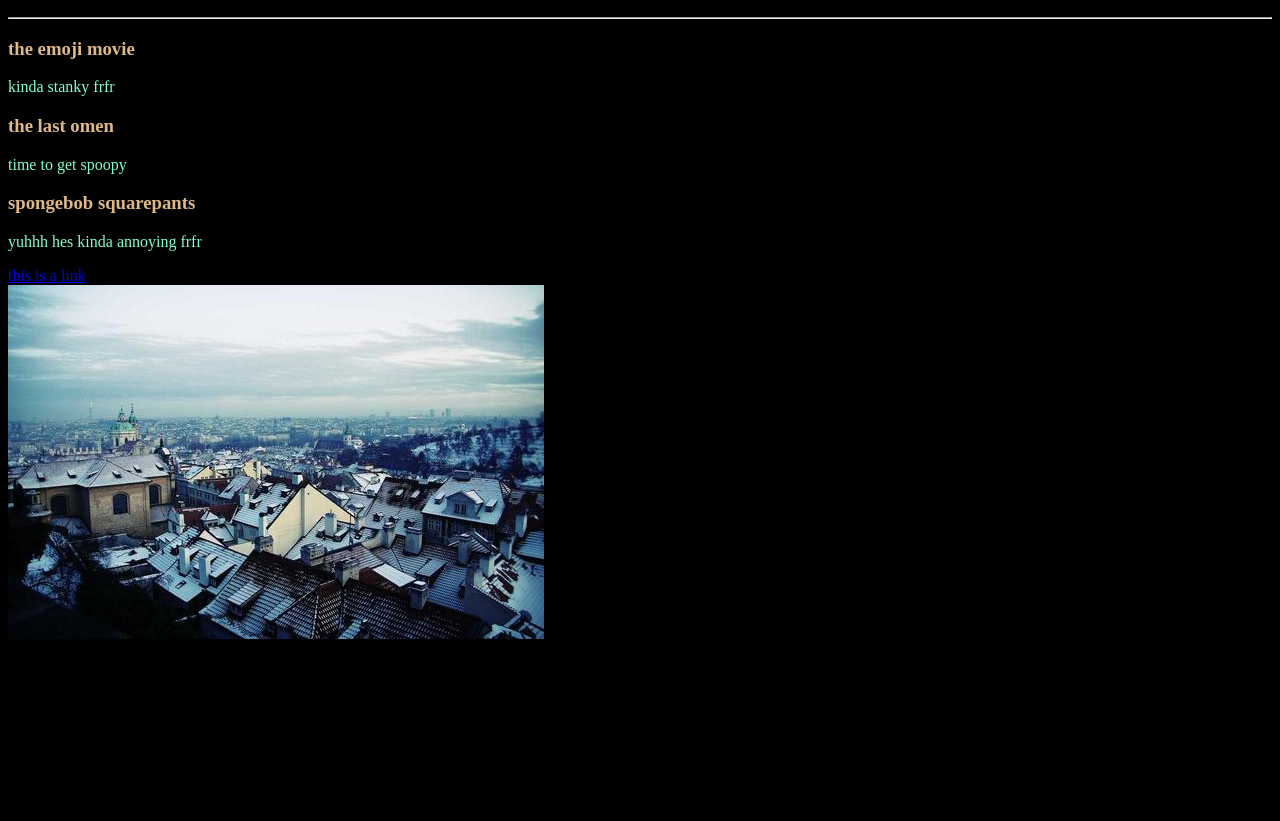
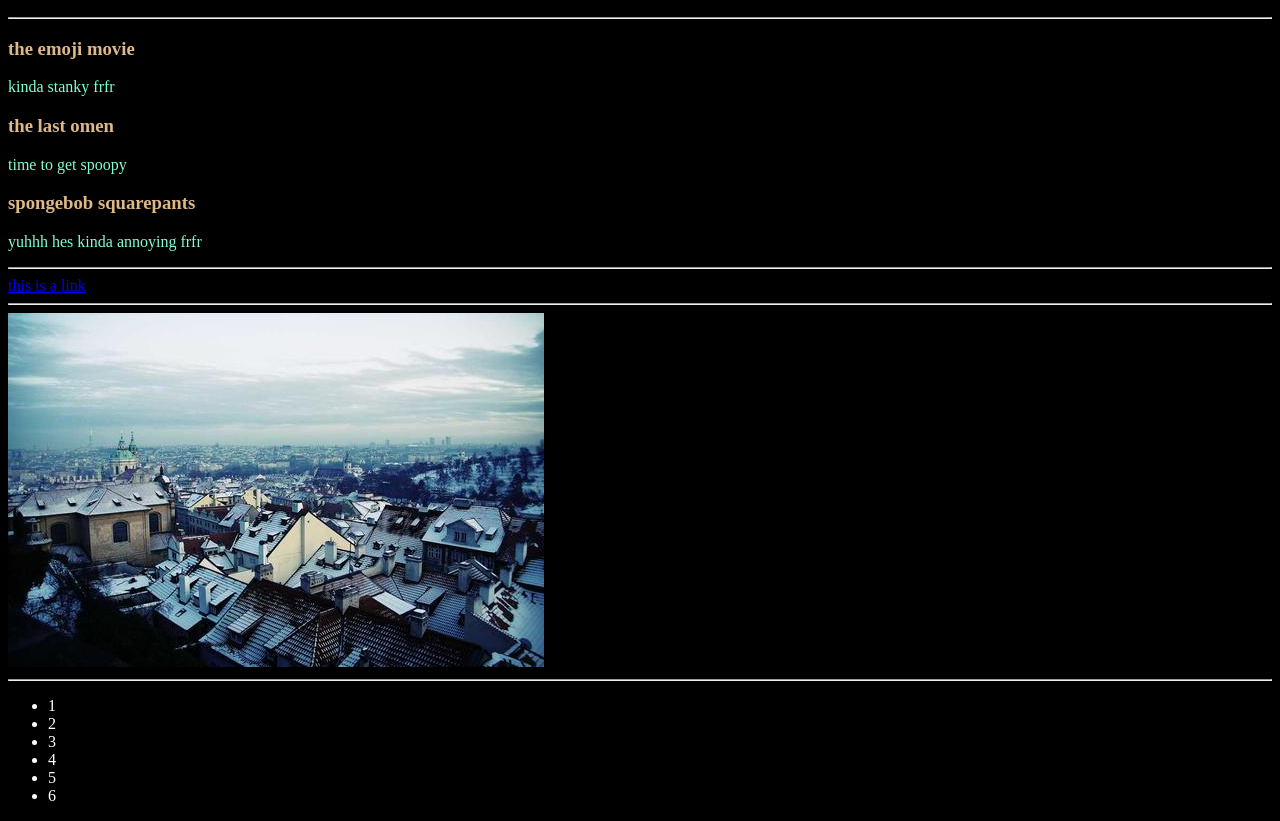
Before and after one commit to Irusuwu/learning-webdev, a plain HTML site: page index.html in a window 1280 px wide. Shown: the part 110-931 px from the top of the page. Before the commit the page ends 800 px from the top, so only its background shows below. Drawn offline with Linux system fonts and the light colour scheme.

Commit message:
added lists and horizontal rules

```diff
--- a/index.html
+++ b/index.html
@@ -17,9 +17,20 @@
     <p>time to get spoopy</p>
     <h3 class="movie-title">spongebob squarepants</h3>
     <p>yuhhh hes kinda annoying frfr</p>
+    <hr>
     <a href="https://google.com">this is a link</a>
     <br>
+    <hr>
     <img src="image.jpg" alt="city">
     </div>
-    </body>
+    <hr>
+    <ul>
+        <li>1</li>
+        <li>2</li>
+        <li>3</li>
+        <li>4</li>
+        <li>5</li>
+        <li>6</li>
+    </ul>
+ </body>
 </html>
--- a/styles.css
+++ b/styles.css
@@ -9,4 +9,8 @@ h1{
 }
 .movie-title {
     color: burlywood;
+
 }
+ul {
+    color: white;
+}
```
